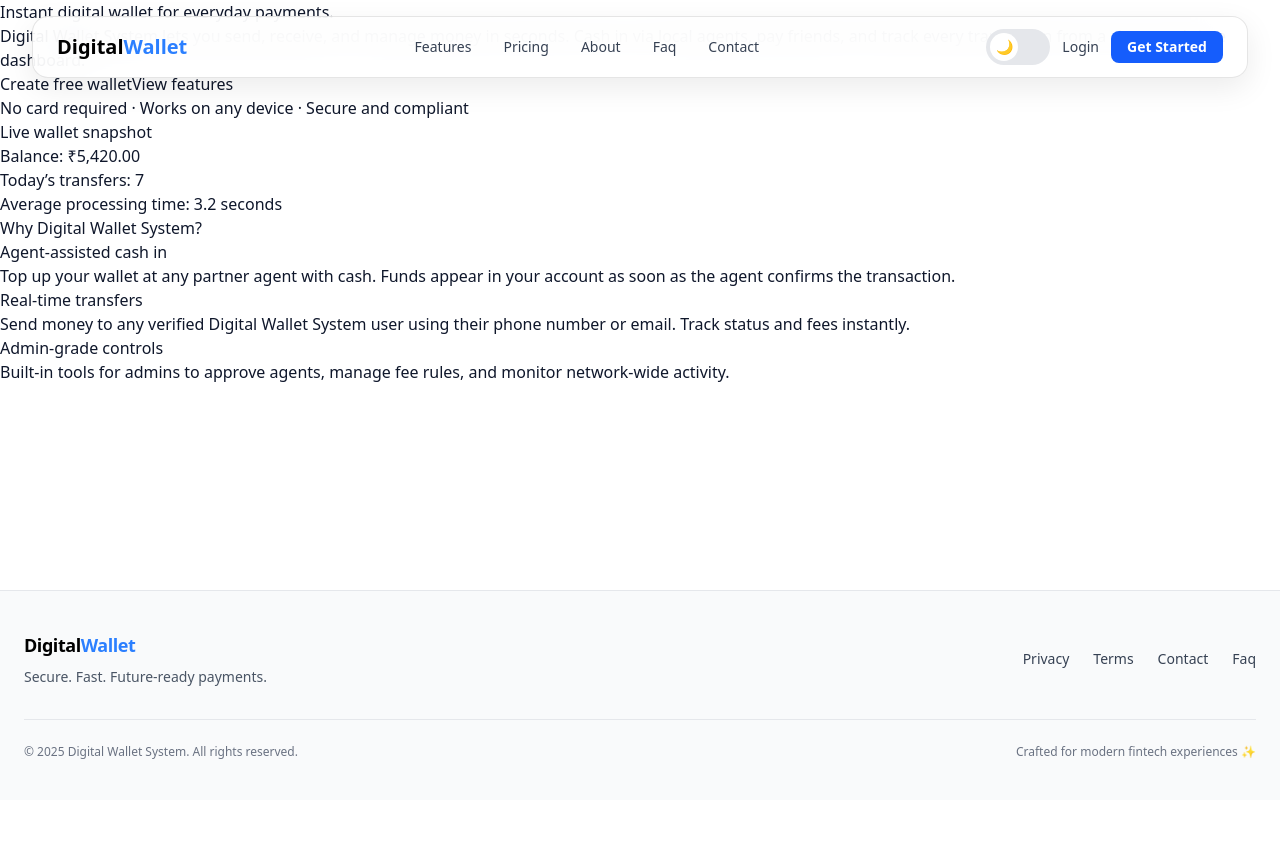
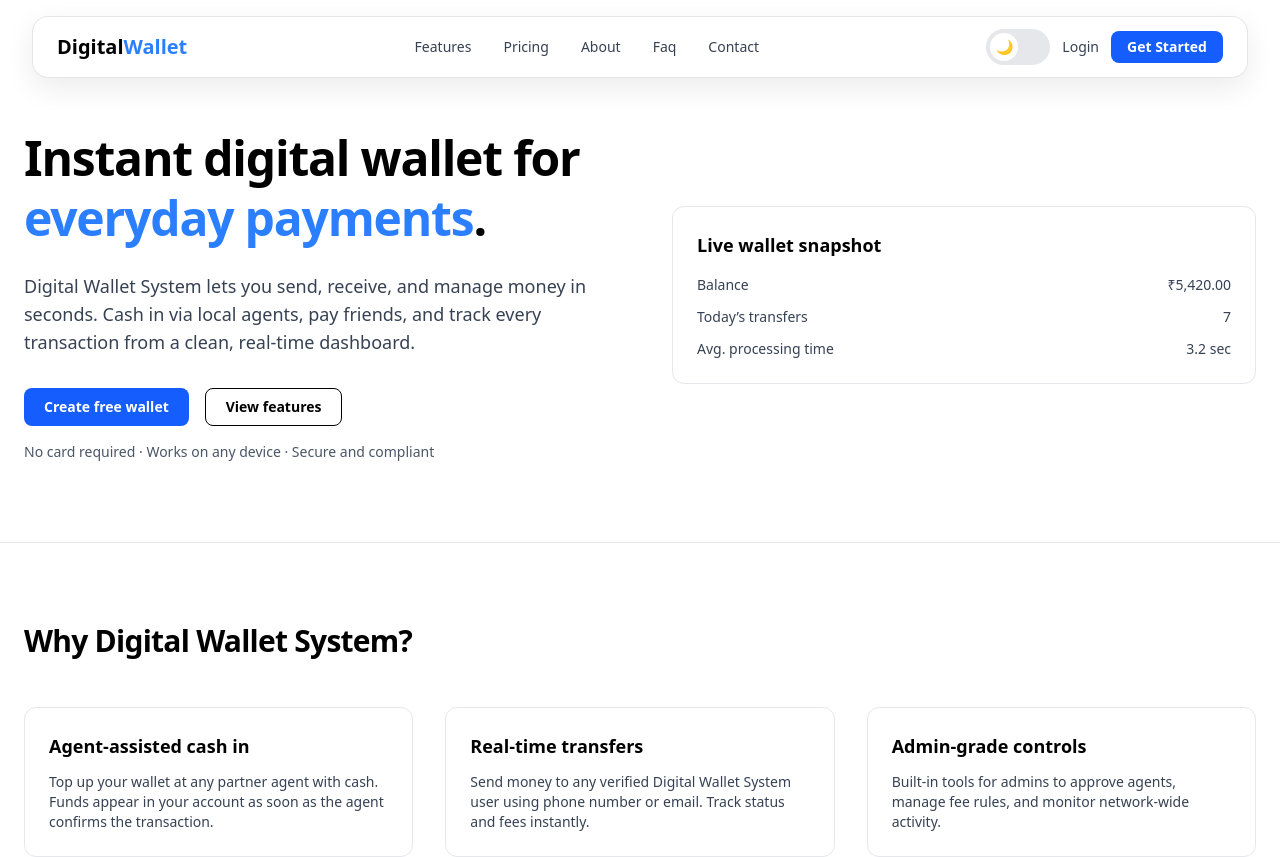
Before and after one commit to rudraprotapchakraborty/digital-wallet-system-frontend, a React (Vite) app: page / in a window 1280 px wide. Shown: the top 857 px of the page. Before the commit the page ends 800 px from the top, so only its background shows below. Built offline with nearby package versions, Linux system fonts and the light colour scheme.

Commit message:
updated home page

```diff
--- a/src/components/layout/Footer.jsx
+++ b/src/components/layout/Footer.jsx
@@ -8,7 +8,7 @@ const Footer = () => {
 
   return (
     <footer
-      className={`mt-20 border-t ${
+      className={`border-t ${
         dark
           ? "border-neutral-800 bg-neutral-950 text-gray-200"
           : "border-gray-200 bg-gray-50 text-gray-700"
--- a/src/components/ui/Button.jsx
+++ b/src/components/ui/Button.jsx
@@ -1,8 +1,27 @@
 import React from "react";
+import { useTheme } from "../../context/ThemeContext";
 
-const Button = ({ children, variant = "primary", className = "", ...rest }) => {
+const Button = ({ children, variant = "primary", onClick }) => {
+  const { theme } = useTheme();
+  const dark = theme === "dark";
+
+  // BASE
+  let classes =
+    "inline-flex items-center justify-center rounded-lg px-5 py-2 text-sm font-semibold transition focus:outline-none";
+
+  // VARIANTS
+  if (variant === "outline") {
+    classes += dark
+      ? " border border-white text-white hover:bg-white hover:text-black"
+      : " border border-black text-black hover:bg-black hover:text-white";
+  } else {
+    classes += dark
+      ? " bg-blue-600 text-white hover:bg-blue-700"
+      : " bg-blue-600 text-white hover:bg-blue-700";
+  }
+
   return (
-    <button className={`btn btn-${variant} ${className}`} {...rest}>
+    <button onClick={onClick} className={classes}>
       {children}
     </button>
   );
--- a/src/components/ui/Card.jsx
+++ b/src/components/ui/Card.jsx
@@ -1,7 +1,21 @@
 import React from "react";
+import { useTheme } from "../../context/ThemeContext";
 
-const Card = ({ children, className = "" }) => (
-  <div className={`card ${className}`}>{children}</div>
-);
+const Card = ({ children }) => {
+  const { theme } = useTheme();
+  const dark = theme === "dark";
+
+  return (
+    <div
+      className={`rounded-xl border p-6 transition ${
+        dark
+          ? "bg-neutral-900 border-neutral-800"
+          : "bg-white border-gray-200"
+      }`}
+    >
+      {children}
+    </div>
+  );
+};
 
 export default Card;
--- a/src/pages/public/Home.jsx
+++ b/src/pages/public/Home.jsx
@@ -1,22 +1,45 @@
 import React from "react";
 import { useNavigate } from "react-router-dom";
+import { useTheme } from "../../context/ThemeContext";
 import Button from "../../components/ui/Button";
 import Card from "../../components/ui/Card";
 
 const Home = () => {
   const navigate = useNavigate();
+  const { theme } = useTheme();
+  const dark = theme === "dark";
 
   return (
-    <section className="landing">
-      <div className="hero">
-        <div className="hero-text">
-          <h1>Instant digital wallet for everyday payments.</h1>
-          <p>
-            Digital Wallet System lets you send, receive, and manage money in seconds. Cash in
-            via local agents, pay friends, and track every transaction from a
-            clean, real-time dashboard.
+    <section
+      className={`relative min-h-screen pt-32 ${
+        dark ? "bg-neutral-950" : "bg-white"
+      }`}
+    >
+      {/* HERO */}
+      <div className="mx-auto max-w-7xl px-6 pb-20">
+        <div className="grid items-center gap-16 md:grid-cols-2">
+          {/* LEFT */}
+          <div>
+            <h1
+              className={`text-4xl font-extrabold leading-tight tracking-tight md:text-5xl ${
+                dark ? "text-white" : "text-black"
+              }`}
+            >
+              Instant digital wallet for{" "}
+              <span className="text-blue-500">everyday payments</span>.
+            </h1>
+
+            <p
+              className={`mt-6 max-w-xl text-lg ${
+                dark ? "text-gray-100" : "text-gray-700"
+              }`}
+            >
+              Digital Wallet System lets you send, receive, and manage money in
+              seconds. Cash in via local agents, pay friends, and track every
+              transaction from a clean, real-time dashboard.
             </p>
-          <div className="hero-actions">
+
+            <div className="mt-8 flex flex-wrap gap-4">
               <Button onClick={() => navigate("/register")}>
                 Create free wallet
               </Button>
@@ -24,48 +47,103 @@ const Home = () => {
                 View features
               </Button>
             </div>
-          <p className="hero-note">
+
+            <p
+              className={`mt-4 text-sm ${
+                dark ? "text-gray-200" : "text-gray-600"
+              }`}
+            >
               No card required · Works on any device · Secure and compliant
             </p>
           </div>
-        <div className="hero-visual">
+
+          {/* RIGHT */}
+          <div>
             <Card>
-            <h3>Live wallet snapshot</h3>
-            <ul>
-              <li>Balance: ₹5,420.00</li>
-              <li>Today’s transfers: 7</li>
-              <li>Average processing time: 3.2 seconds</li>
+              <h3
+                className={`text-lg font-semibold ${
+                  dark ? "text-white" : "text-black"
+                }`}
+              >
+                Live wallet snapshot
+              </h3>
+
+              <ul
+                className={`mt-4 space-y-3 text-sm ${
+                  dark ? "text-gray-100" : "text-gray-700"
+                }`}
+              >
+                <li className="flex justify-between">
+                  <span>Balance</span>
+                  <span className="font-medium">₹5,420.00</span>
+                </li>
+                <li className="flex justify-between">
+                  <span>Today’s transfers</span>
+                  <span className="font-medium">7</span>
+                </li>
+                <li className="flex justify-between">
+                  <span>Avg. processing time</span>
+                  <span className="font-medium">3.2 sec</span>
+                </li>
               </ul>
             </Card>
           </div>
         </div>
+      </div>
 
-      <section className="landing-section">
-        <h2>Why Digital Wallet System?</h2>
-        <div className="landing-grid">
-          <Card>
-            <h3>Agent-assisted cash in</h3>
-            <p>
-              Top up your wallet at any partner agent with cash. Funds appear in
-              your account as soon as the agent confirms the transaction.
+      {/* WHY SECTION */}
+      <div
+        className={`border-t ${
+          dark ? "border-neutral-800" : "border-gray-200"
+        }`}
+      >
+        <div className="mx-auto max-w-7xl px-6 py-20">
+          <h2
+            className={`text-3xl font-bold tracking-tight ${
+              dark ? "text-white" : "text-black"
+            }`}
+          >
+            Why Digital Wallet System?
+          </h2>
+
+          <div className="mt-12 grid gap-8 md:grid-cols-3">
+            {[
+              {
+                title: "Agent-assisted cash in",
+                text:
+                  "Top up your wallet at any partner agent with cash. Funds appear in your account as soon as the agent confirms the transaction.",
+              },
+              {
+                title: "Real-time transfers",
+                text:
+                  "Send money to any verified Digital Wallet System user using phone number or email. Track status and fees instantly.",
+              },
+              {
+                title: "Admin-grade controls",
+                text:
+                  "Built-in tools for admins to approve agents, manage fee rules, and monitor network-wide activity.",
+              },
+            ].map((item) => (
+              <Card key={item.title}>
+                <h3
+                  className={`text-lg font-semibold ${
+                    dark ? "text-white" : "text-black"
+                  }`}
+                >
+                  {item.title}
+                </h3>
+                <p
+                  className={`mt-3 text-sm ${
+                    dark ? "text-gray-100" : "text-gray-700"
+                  }`}
+                >
+                  {item.text}
                 </p>
               </Card>
-          <Card>
-            <h3>Real-time transfers</h3>
-            <p>
-              Send money to any verified Digital Wallet System user using their phone number
-              or email. Track status and fees instantly.
-            </p>
-          </Card>
-          <Card>
-            <h3>Admin-grade controls</h3>
-            <p>
-              Built-in tools for admins to approve agents, manage fee rules, and
-              monitor network-wide activity.
-            </p>
-          </Card>
+            ))}
           </div>
-      </section>
+        </div>
+      </div>
     </section>
   );
 };
```
Lines whose indentation alone changed are shown as unchanged.
